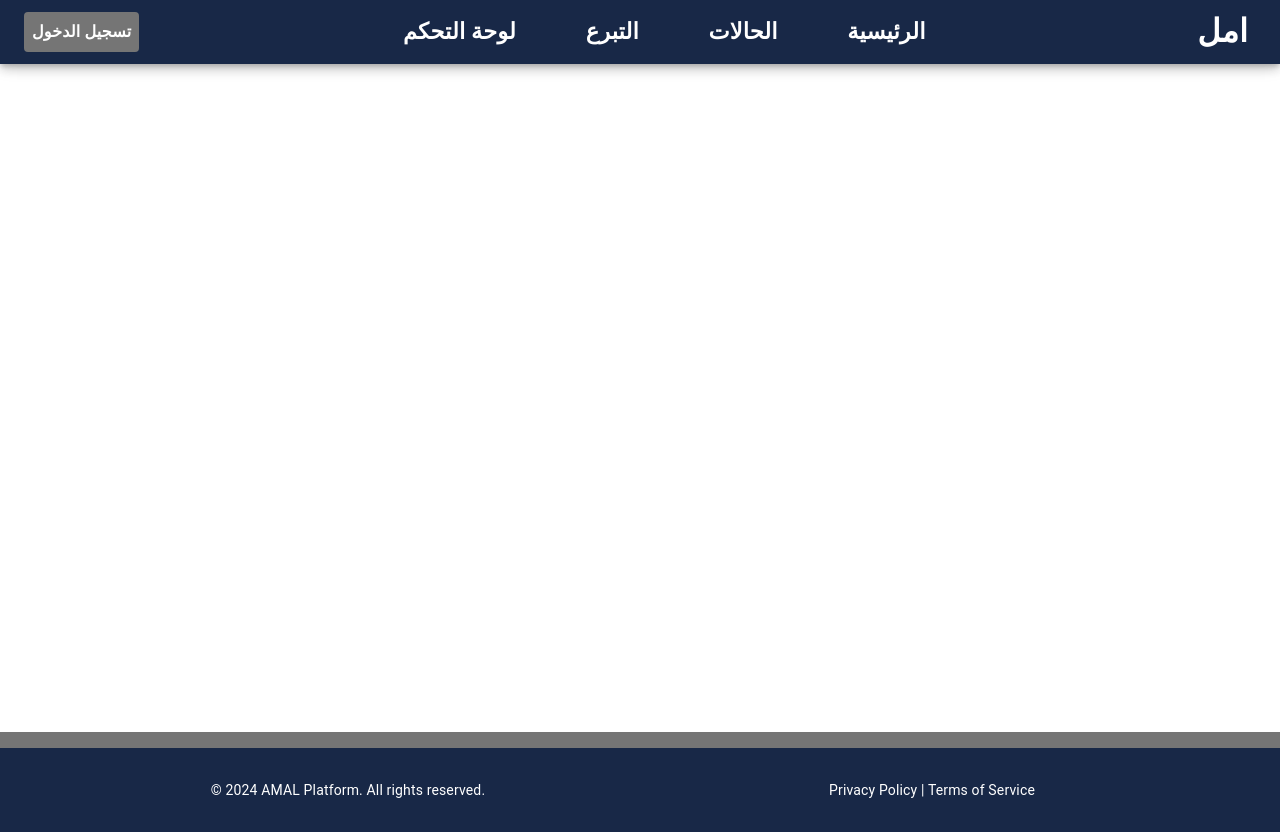
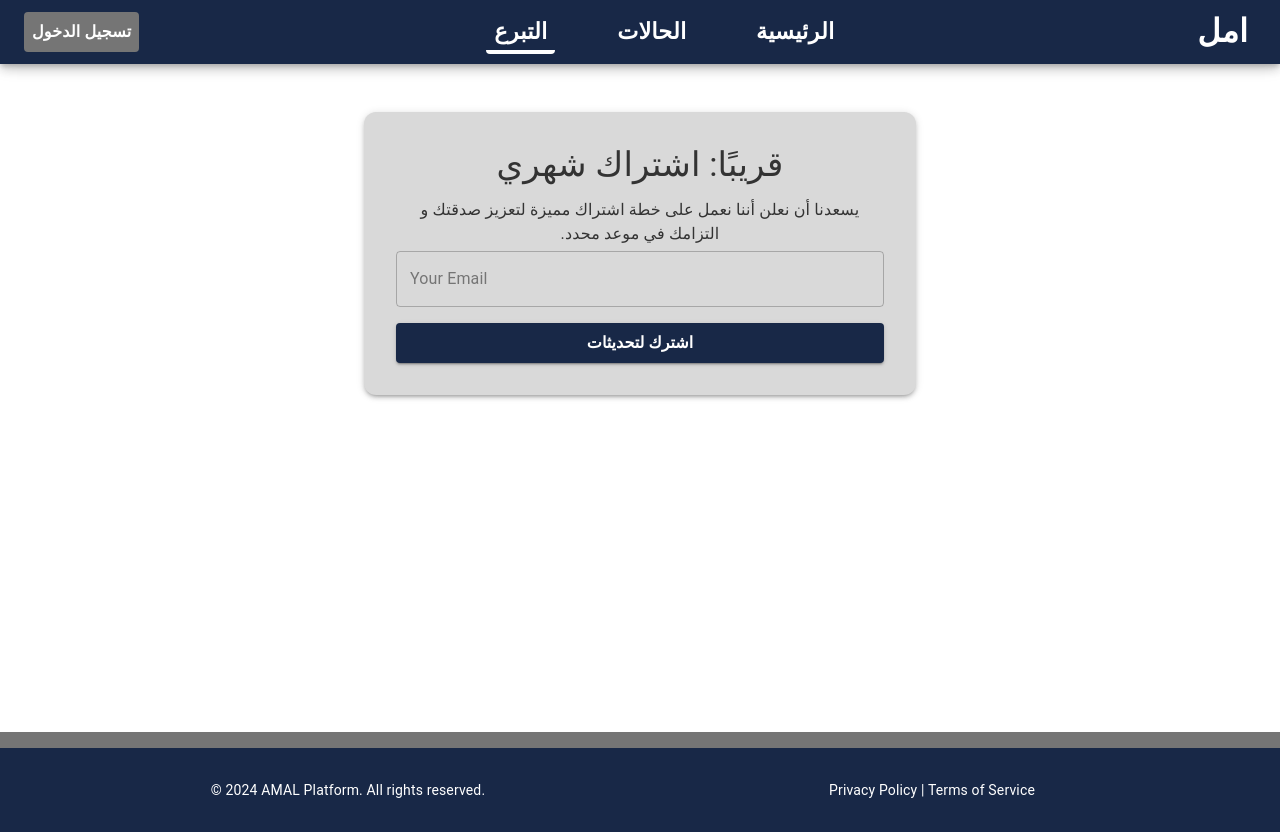
Before and after one commit to husseinzahran7/Front-end-Forijat, a React (Vite) app: page /subscription in a window 1280 px wide. Built offline with nearby package versions, Linux system fonts and the light colour scheme.

Commit message:
check out and subscription page added recaptcha key added too

```diff
--- a/package.json
+++ b/package.json
@@ -14,6 +14,7 @@
     "@emotion/styled": "^11.13.5",
     "@mui/icons-material": "^6.1.8",
     "@mui/material": "^6.1.8",
+    "@paypal/react-paypal-js": "^8.7.0",
     "axios": "^1.7.8",
     "react": "^18.3.1",
     "react-dom": "^18.3.1",
--- a/src/components/Header.jsx
+++ b/src/components/Header.jsx
@@ -19,7 +19,7 @@ function Header() {
           <Button color="inherit" component={RouterLink} to="/cases" sx={{ color: 'white' }}>
             Cases
           </Button>
-          <Button color="inherit" component={RouterLink} to="/donate" sx={{ color: 'white' }}>
+          <Button color="inherit" component={RouterLink} to="/subscription" sx={{ color: 'white' }}>
             Donate
           </Button>
           <Button color="inherit" component={RouterLink} to="/dashboard" sx={{ color: 'white' }}>
--- a/src/components/NavBar.jsx
+++ b/src/components/NavBar.jsx
@@ -27,8 +27,8 @@ import { Gradient } from "@mui/icons-material";
 const navItems = [
   { title: "الرئيسية ", path: "/", selected: false }, // Home in Arabic
   { title: "الحالات ", path: "/cases", selected: false }, // Cases in Arabic
-  { title: "التبرع ", path: "/donate", selected: false }, // Donate in Arabic
-  { title: "لوحة التحكم", path: "/dashboard", selected: false }, // Dashboard in Arabic
+  { title: "التبرع ", path: "/subscription", selected: false }, // Donate in Arabic
+ // { title: "لوحة التحكم", path: "/dashboard", selected: false }, // Dashboard in Arabic
 
 
 ];
--- a/src/components/ReCAPTCHA.jsx
+++ b/src/components/ReCAPTCHA.jsx
@@ -13,7 +13,7 @@ function MyReCaptcha() {
 
     return (
       <ReCAPTCHA
-        sitekey="YOUR_SITE_KEY"
+        sitekey="6LeW-Y8qAAAAAKxIgGGGOM1YD0ja6pTh0myHWNVn"
         onChange={handleCaptchaChange}
       />
     );
--- /dev/null
+++ b/src/userPages/Subscription.jsx
@@ -0,0 +1,62 @@
+// create a page that will have subscription  for the app but still under developingimport React, { useState } from 'react';
+import {
+    Container,
+    Typography,
+    Box,
+    TextField,
+    Button,
+    Paper,
+  } from '@mui/material';
+import { useState } from 'react';
+
+  function ComingSoonPage() {
+    const [email, setEmail] = useState('');
+
+    const handleSubmit = (e) => {
+      e.preventDefault();
+      // Handle email submission, e.g., send to a backend or analytics tool
+
+      console.log('Email submitted:', email);
+    };
+
+    return (
+      <Container maxWidth="sm" sx={{ my: 10,
+       direction: 'rtl',
+       textAlign: 'center',
+       justifyContent: 'center',
+       alignItems: 'center',
+       display: 'flex',
+       flexDirection: 'column',
+
+        }}>
+            <Paper elevation={3} sx={{ p: 4, borderRadius: 3 }}>
+        <Typography variant="h4" component="h1" gutterBottom>
+          {/* {"Coming Soon: Premium Subscription"} */}
+          {"قريبًا: اشتراك شهري"}
+        </Typography>
+        <Typography variant="body1" gutterBottom>
+         {/* {" We're excited to announce that we're working on a premium subscription plan to enhance your app experience."} */}
+         {"يسعدنا أن نعلن أننا نعمل على خطة اشتراك مميزة لتعزيز صدقتك و التزامك في موعد محدد."}
+        </Typography>
+        <Typography variant="body1" gutterBottom>
+         {/* {" Stay tuned for exclusive features, priority support, and more!"} */}
+        </Typography>
+        <Box component="form" onSubmit={handleSubmit}>
+          <TextField
+            label="Your Email"
+            variant="outlined"
+            fullWidth
+            value={email}
+            onChange={(e) => setEmail(e.target.value)}
+          />
+          <Button type="submit" variant="contained" color="primary" fullWidth sx={{ mt: 2 ,fontWeight: 'bold',fontSize: '16px', }}>
+            {/* {"Sign Up for Updates"} */}
+            {"اشترك لتحديثات"}
+          </Button>
+        </Box>
+        </Paper>
+      </Container>
+    );
+  }
+
+  export default ComingSoonPage;
--- a/src/userPages/User.jsx
+++ b/src/userPages/User.jsx
@@ -15,6 +15,7 @@ import TermsOfService from './TermsOfService'
 import DonationPage from './Donate'
 import ForgotPassword from './ForgotPassword'
 import Checkout from './Checkout'
+import ComingSoonPage from './subscription'
 
 
 
@@ -34,6 +35,7 @@ const User = () => {
                 <Route path="/Donate/*" element={<DonationPage/>} />
                 <Route path="/ForgotPassword" element={<ForgotPassword/>} />
                 <Route path="/Checkout" element={<Checkout/>} />
+                <Route path="/subscription" element={<ComingSoonPage/>} />
 
 
             {/* <Route path="/cases" element={<Cases />} /> */}
```
Also changed, not shown: src/userPages/Checkout.jsx (+138 -0 lines), 1 other file (tests, documents, lock files or other folders).
